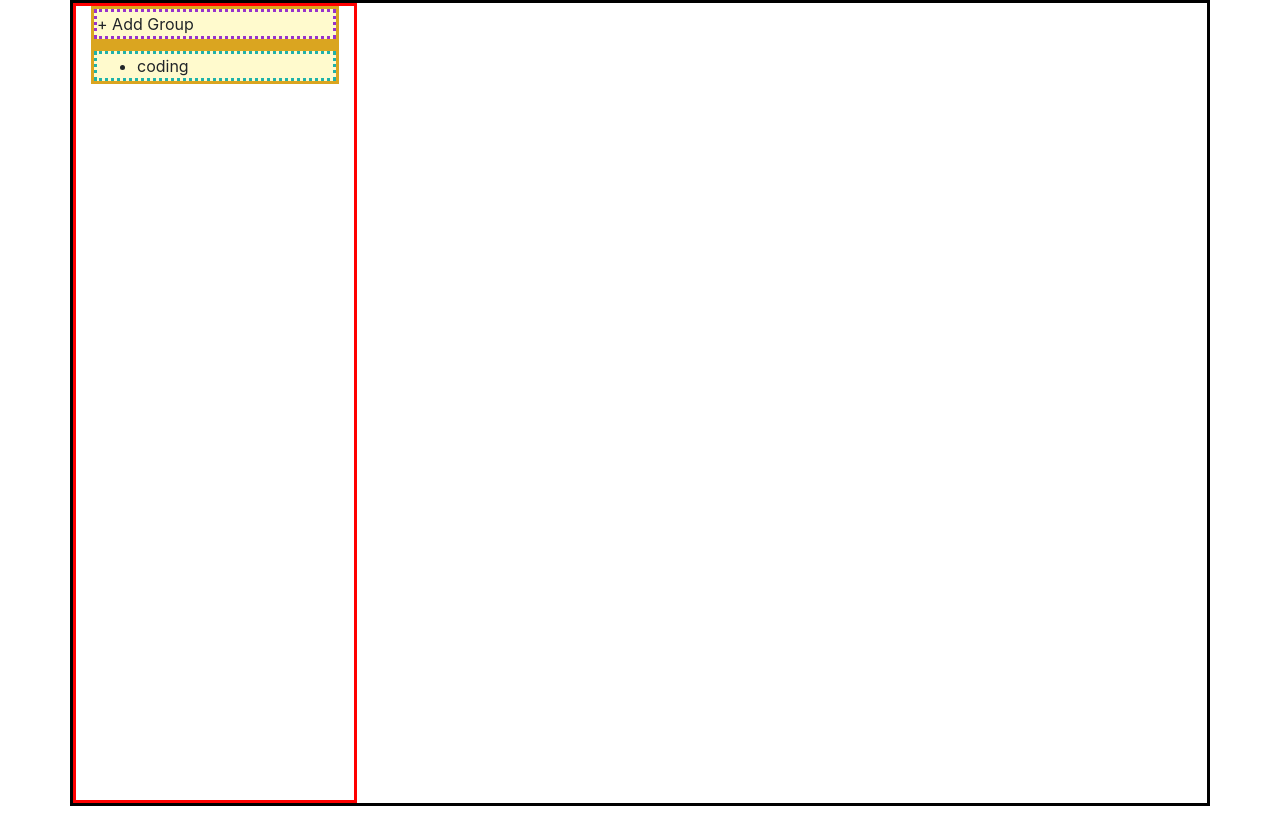
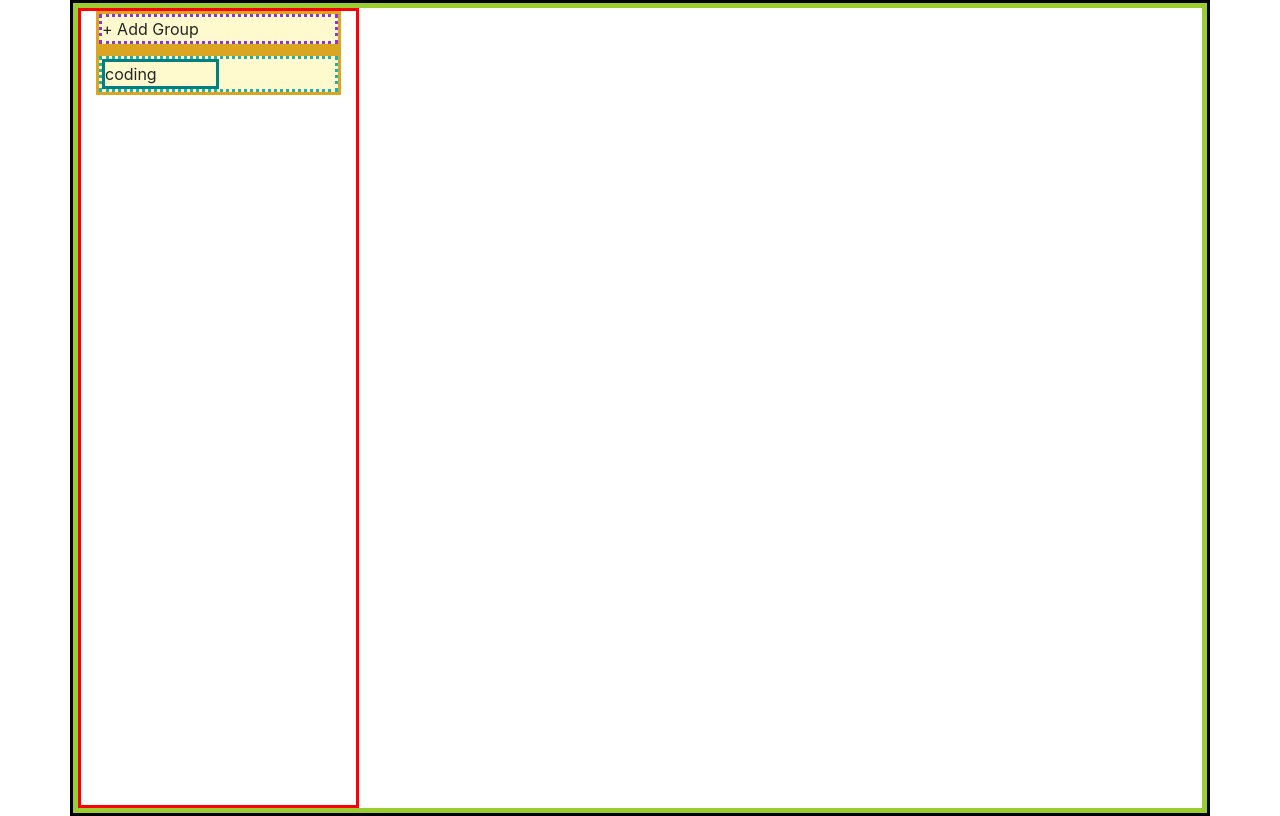
Before and after one commit to nirrvana/todo, a React (Create React App) app: page / in a window 1280 px wide. Built offline with nearby package versions, Linux system fonts and the light colour scheme.

Commit message:
그룹앤트리 레이아웃 구성

```diff
--- a/src/App.css
+++ b/src/App.css
@@ -2,6 +2,10 @@
 .app-container {
   border: 3px solid black;
   padding: 0;
+}
+
+.app-container__wrapper {
+  border: 5px solid yellowgreen;
 }
 
 /* group-list */
@@ -33,6 +37,13 @@
   width: 100%;
 }
 
+/* group-entry */
+.group-entry-wrapper__name,
+.group-entry-wrapper__delete-button,
+.group-entry-wrapper__rename-button {
+  border: 3px solid teal;
+}
+
 /* todo-list */
 .todo-list-container {
   border: 3px solid blue;
--- a/src/App.js
+++ b/src/App.js
@@ -15,7 +15,7 @@ class App extends Component {
   render() {
     return (
       <Container className="app-container">
-        <Row noGutters={true}>
+        <Row noGutters={true} className="app-container__wrapper">
           <Col md={3}>
             <GroupList />
           </Col>
--- a/src/component/GroupEntry.js
+++ b/src/component/GroupEntry.js
@@ -6,6 +6,7 @@ import {
   updateGroup,
   renameGroup,
 } from '../redux/action';
+import { Row, Col } from 'react-bootstrap';
 
 class GroupEntry extends Component {
   state = {
@@ -14,10 +15,6 @@ class GroupEntry extends Component {
   };
 
   groupNameArea = React.createRef();
-
-  toggleEditMode = () => {
-    this.setState(({ isEditMode }) => ({ isEditMode: !isEditMode }));
-  };
 
   activeRenameMode = () => {
     this.setState({ isRenameMode: true });
@@ -54,13 +51,13 @@ class GroupEntry extends Component {
   renderGroupName = (index, groupName, isRenameMode, dispatchSelectGroup) => {
     if (!isRenameMode) {
       return (
-        <li
+        <div
           ref={this.groupNameArea}
-          className="group-entry__entry"
+          className="group-entry-wrapper__name"
           onClick={() => dispatchSelectGroup(index)}
         >
           {groupName}
-        </li>
+        </div>
       );
     }
   };
@@ -69,7 +66,7 @@ class GroupEntry extends Component {
     if (isEditMode && !isRenameMode) {
       return (
         <button
-          className="group-entry__delete-group-button"
+          className="group-entry-wrapper__delete-button"
           onClick={deleteGroup}
         >
           X
@@ -82,7 +79,7 @@ class GroupEntry extends Component {
     if (isEditMode && !isRenameMode) {
       return (
         <button
-          className="group-entry__rename-group-button"
+          className="group-entry-wrapper__rename-button"
           onClick={activeRenameMode}
         >
           rename
@@ -92,12 +89,10 @@ class GroupEntry extends Component {
   };
 
   renderGroupNameInput = (
-    isRenameMode,
     groupListForEdit,
     updateGroupName,
     submitGroupName,
   ) => {
-    if (isRenameMode) {
     const groupNameForEdit = groupListForEdit.filter(
       (_group, index) => index === this.props.index,
     )[0].name;
@@ -109,42 +104,61 @@ class GroupEntry extends Component {
         onKeyDown={submitGroupName}
       />
     );
-    }
   };
 
   render() {
     const {
       props: { index, groupName, dispatchSelectGroup, groupListForEdit },
       state: { isEditMode, isRenameMode },
-      toggleEditMode,
       activeRenameMode,
       updateGroupName,
       submitGroupName,
       deleteGroup,
     } = this;
 
+    if (isRenameMode) {
       return (
-      <div onMouseEnter={toggleEditMode} onMouseLeave={toggleEditMode}>
+        <Row>
+          {this.renderGroupNameInput(
+            groupListForEdit,
+            updateGroupName,
+            submitGroupName,
+          )}
+        </Row>
+      );
+    } else {
+      return (
+        <Row
+          noGutters={true}
+          className="group-entry-wrapper"
+          onMouseEnter={() => this.setState({ isEditMode: true })}
+          onMouseLeave={() => this.setState({ isEditMode: false })}
+        >
+          <Col md={6}>
             {this.renderGroupName(
               index,
               groupName,
               isRenameMode,
               dispatchSelectGroup,
             )}
-        {this.renderGroupNameInput(
+          </Col>
+          <Col md={2}>
+            {this.renderGroupDeleteButton(
+              isEditMode,
               isRenameMode,
-          groupListForEdit,
-          updateGroupName,
-          submitGroupName,
+              deleteGroup,
             )}
-        {this.renderGroupDeleteButton(isEditMode, isRenameMode, deleteGroup)}
+          </Col>
+          <Col md={4}>
             {this.renderGroupRenameButton(
               isEditMode,
               isRenameMode,
               activeRenameMode,
             )}
-      </div>
+          </Col>
+        </Row>
       );
+    }
   }
 }
 
--- a/src/component/GroupList.js
+++ b/src/component/GroupList.js
@@ -85,11 +85,11 @@ class GroupList extends Component {
           )}
         </Row>
         <Row className="group-list-container__wrapper">
-          <ul className="group-list-container__list">
+          <div className="group-list-container__list">
             {groupList.map((group, index) => (
               <GroupEntry key={index} index={index} groupName={group.name} />
             ))}
-          </ul>
+          </div>
         </Row>
       </Container>
     );
```
Lines whose indentation alone changed are shown as unchanged.
